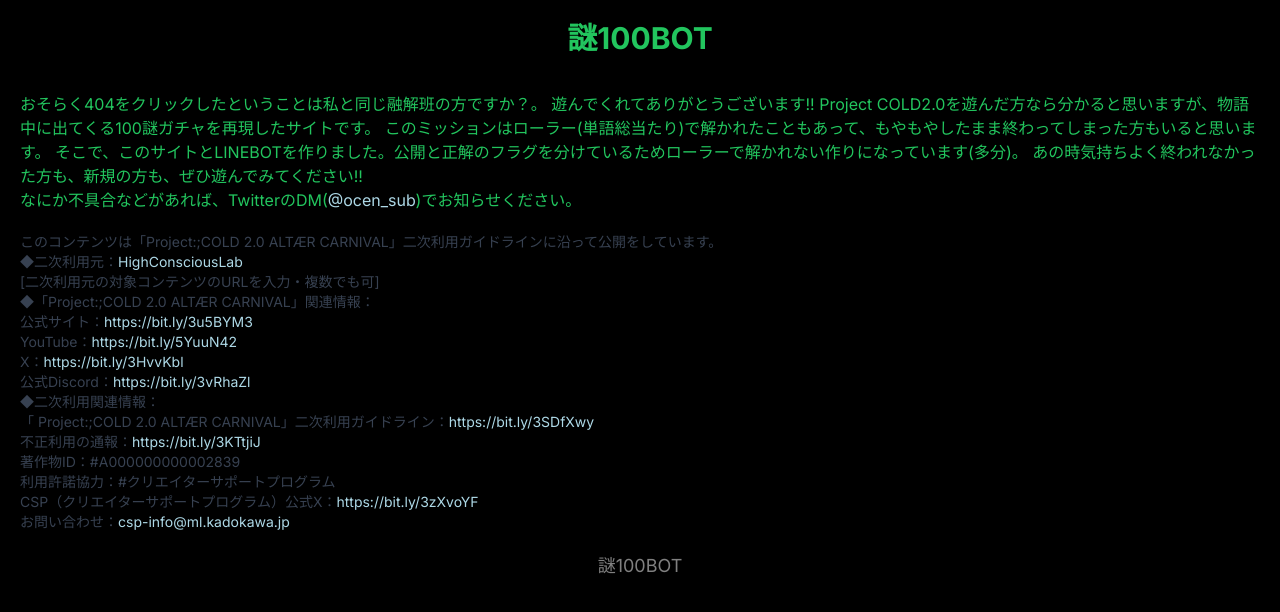
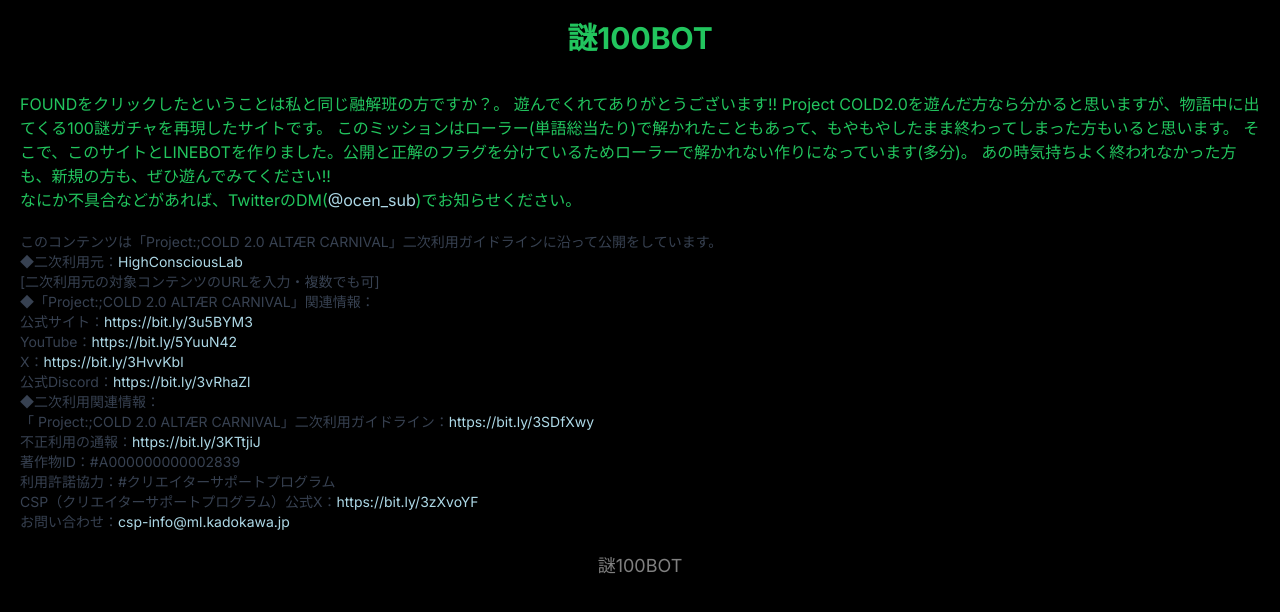
Before and after one commit to neco75/nazo100bot-site, a Next.js app: page /guideline in a window 1280 px wide. Shown: the top 612 px of the page. Built offline with nearby package versions, Linux system fonts and the light colour scheme.

Commit message:
fix not-found

```diff
--- a/src/app/guideline/page.tsx
+++ b/src/app/guideline/page.tsx
@@ -5,7 +5,7 @@
     <div className='m-5'>
       <div className='mb-5'>
         <div>
-        おそらく404をクリックしたということは私と同じ融解班の方ですか？。
+        FOUNDをクリックしたということは私と同じ融解班の方ですか？。
         遊んでくれてありがとうございます!!
         Project COLD2.0を遊んだ方なら分かると思いますが、物語中に出てくる100謎ガチャを再現したサイトです。
         このミッションはローラー(単語総当たり)で解かれたこともあって、もやもやしたまま終わってしまった方もいると思います。
--- a/src/app/not-found.tsx
+++ b/src/app/not-found.tsx
@@ -3,9 +3,12 @@
 const NotFound = () => {
     return (
       <div className="container mx-auto py-[50px]">
-        <Link href="/guideline">
+
           <h2 className="text-[50px] text-center">404</h2>
-        </Link>
+          <h2 className="text-[40px] leading-tight text-center">
+            <div>NOT  <Link href="/guideline">FOUND</Link></div>
+          </h2>
+          <div className="text-center mt-4">このページは存在しません。</div>
       </div>
     )
   }
```
